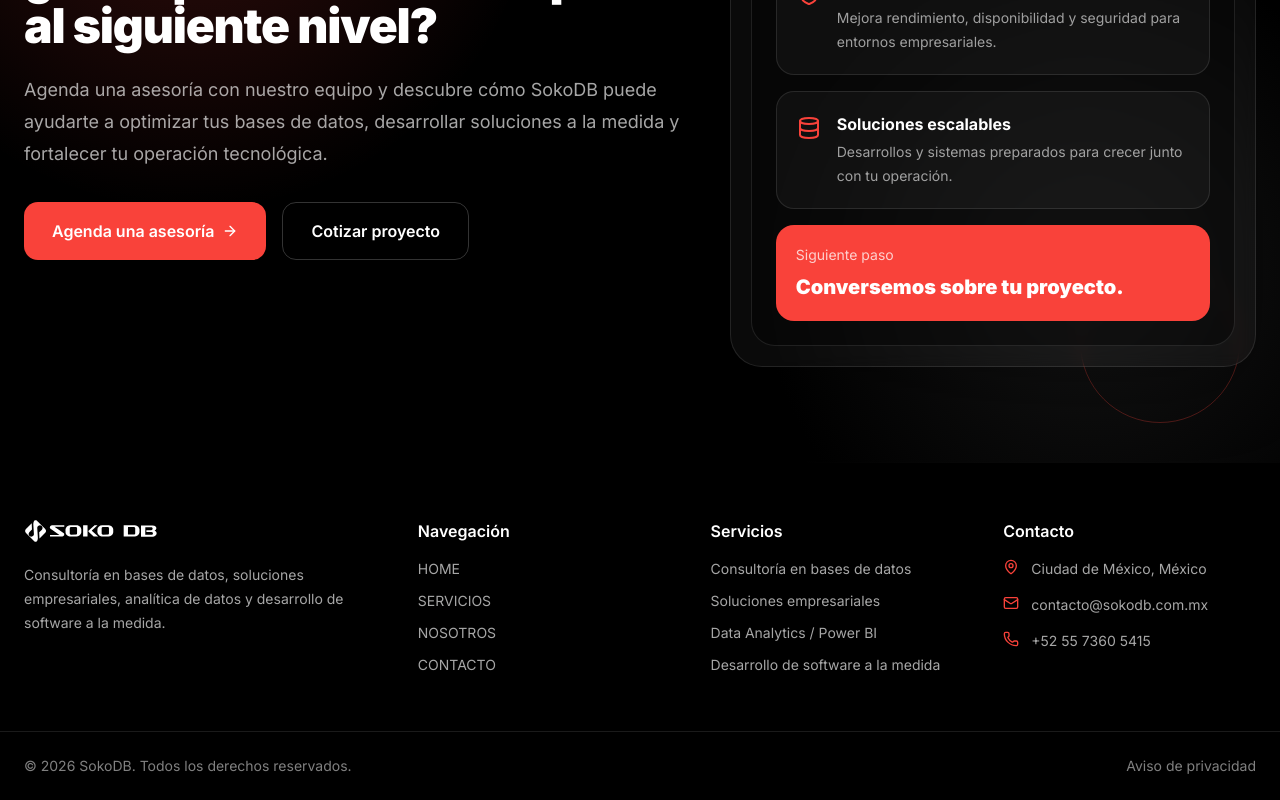
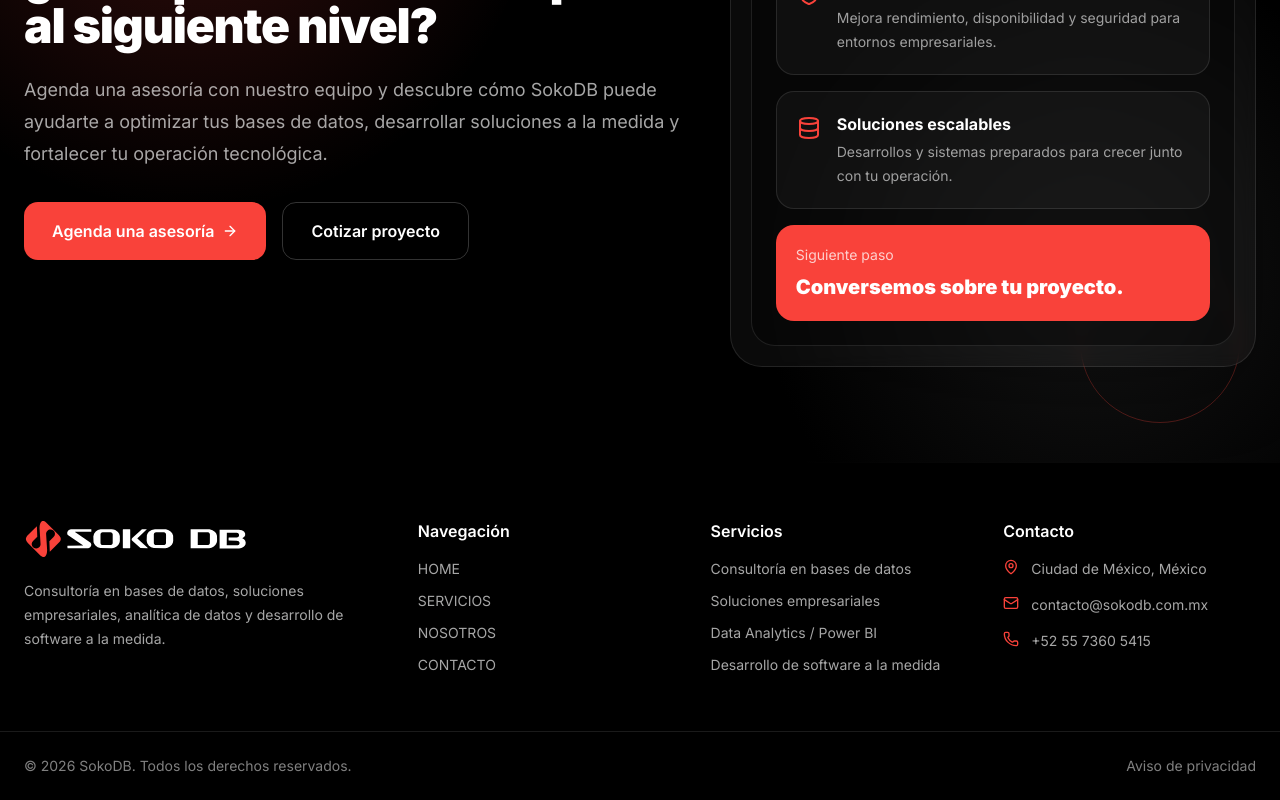
Before and after one commit to UserSoko01/sokodb-web, a Next.js app: page / in a window 1280 px wide. Shown: the part 5423-6223 px from the top of the page. Built offline with nearby package versions, Linux system fonts and the light colour scheme.

Commit message:
se cambian los logos heder y footer

```diff
--- a/src/components/layout/Footer.tsx
+++ b/src/components/layout/Footer.tsx
@@ -12,9 +12,10 @@ export function Footer() {
             <Image
               src="/brand/sokodb-logo-light.svg"
               alt="SokoDB"
-              width={120}
-              height={36}
-              className="h-6 w-auto"
+              width={150}
+              height={48}
+              priority
+              className="h-10 w-auto"
             />
           </Link>
 
```
Also changed, not shown: public/brand/sokodb-logo-dark.svg, public/brand/sokodb-logo-light.svg.
